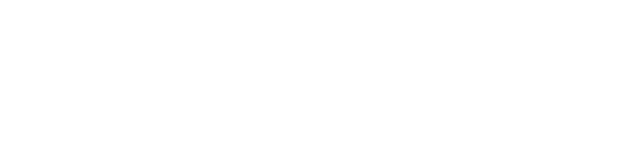
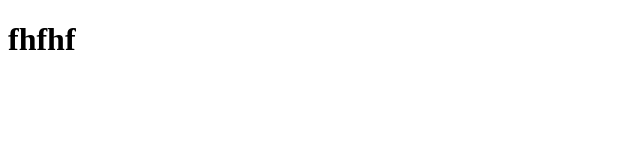
Before and after one commit to MohamedFadelMoumeni/simple, a plain HTML site: page index.html in a window 1280 px wide. Shown: the whole page, without its empty margins (0-640 px from the left). Drawn offline with Linux system fonts and the light colour scheme.

Commit message:
modify index.html

```diff
--- a/index.html
+++ b/index.html
@@ -6,5 +6,7 @@
     <meta name="viewport" content="width=device-width, initial-scale=1.0" />
     <title>Document</title>
   </head>
-  <body></body>
+  <body>
+    <h1>fhfhf</h1>
+  </body>
 </html>
```
